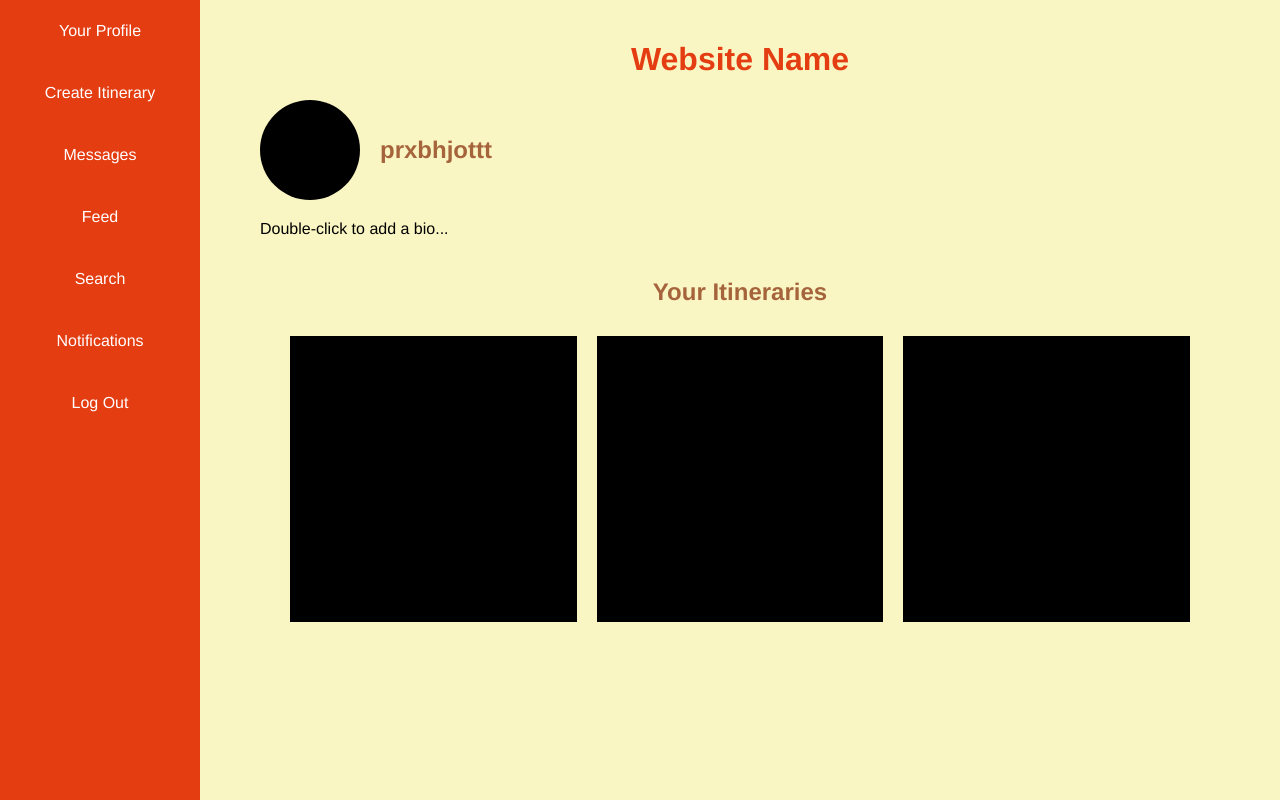
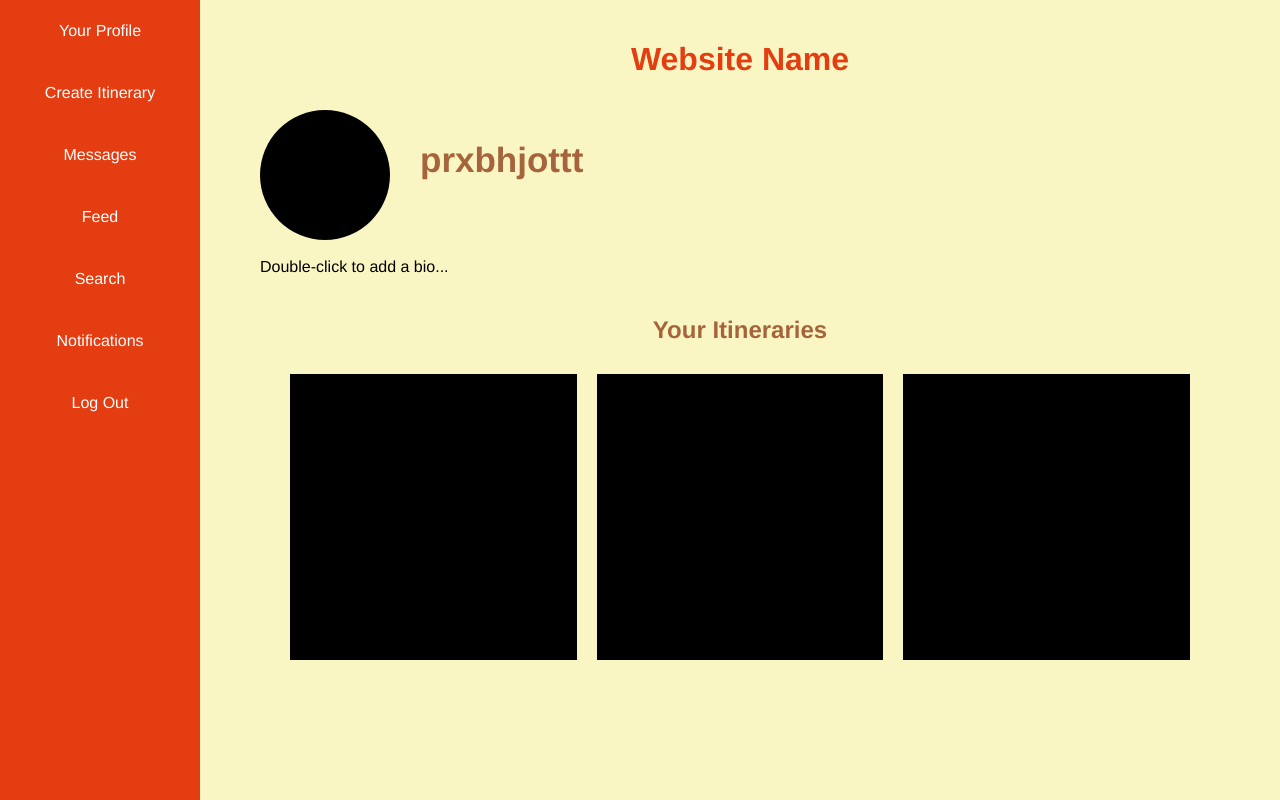
Before and after one commit to laura-camila-av/travel-social-media, a Flask app: page /profile in a window 1280 px wide. Run offline with Flask 3, Linux system fonts and the light colour scheme; a user stored in the database is signed in; data comes from the database, SQL or seed files in the repository.

Commit message:
Increased display size of profile picture and username

```diff
--- a/static/styles.css
+++ b/static/styles.css
@@ -265,17 +265,18 @@ a:hover, a:active {
 }
 
 #profile-img {
-    width: 100px;
-    height: 100px;
+    width: 130px;
+    height: 130px;
     border-radius: 50%;
     object-fit: cover;
 }
 
 .profile-pic-placeholder {
-    width: 100px;
-    height: 100px;
+    width: 130px;
+    height: 130px;
     border-radius: 50%;
     background-color: black;
+    margin-bottom: 10px;
 }
 
 .avatar-upload-label {
@@ -299,7 +300,8 @@ a:hover, a:active {
 }
 
 .username {
-    margin: 0;
+    margin: 40px;
+    font-size: 35px;
 }
 
 .bio {
--- a/templates/user-profile.html
+++ b/templates/user-profile.html
@@ -45,6 +45,7 @@
     </div>
 
     <!-- Bio -->
+<br>
   <div class="bio-wrapper">
     <p class="bio" id="bio-text">
         {{ user.bio if user.bio else 'Double-click to add a bio...' }}
```
